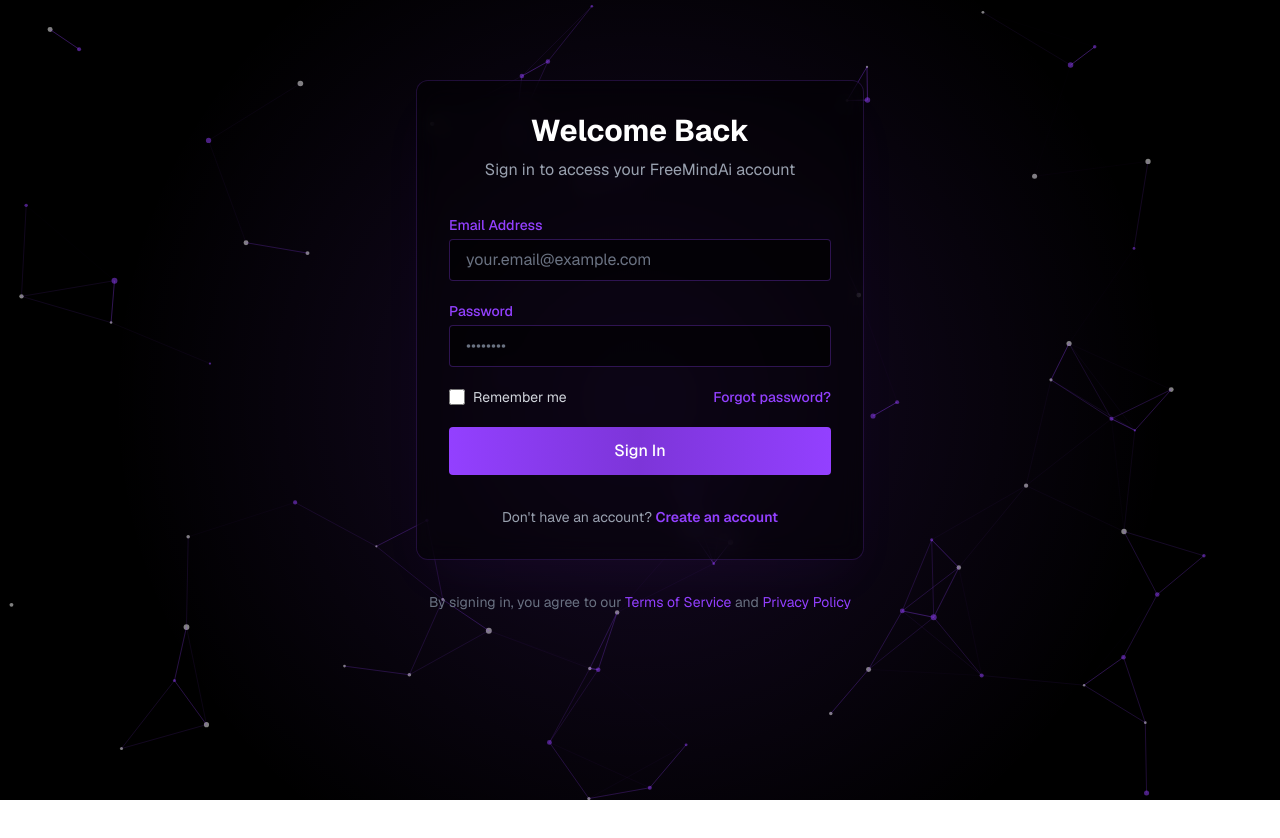
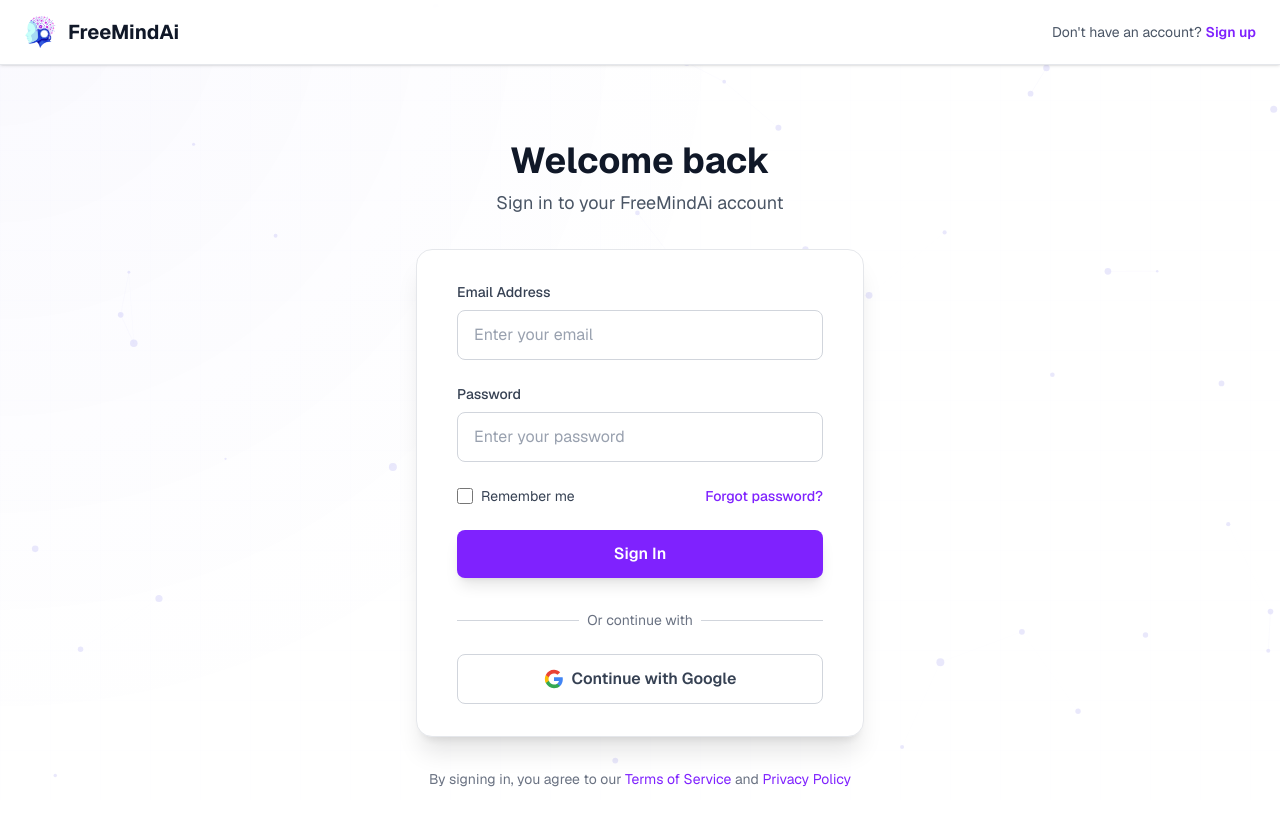
Before and after one commit to A-alok/free-mind-ai, a Next.js app: page /login in a window 1280 px wide. Shown: the top 838 px of the page. Before the commit the page ends 800 px from the top, so only its background shows below. Built offline with nearby package versions, Linux system fonts and the light colour scheme; no server answers.

Commit message:
changed login page

```diff
--- a/components/login.jsx
+++ b/components/login.jsx
@@ -1,32 +1,34 @@
 "use client";
 
 import Link from 'next/link';
+import Image from 'next/image';
 import { useRouter } from 'next/navigation';
 import { useState, useRef, useEffect } from 'react';
+import { motion } from 'framer-motion';
 import { useAuth } from '@/lib/contexts/AuthContext';
 
 const Input = ({ label, type, placeholder, value, onChange, error }) => (
     <div className="w-full">
-        <label className="block text-sm font-medium text-[#9340FF] mb-1">{label}</label>
+        <label className="block text-sm font-medium text-gray-700 mb-2">{label}</label>
         <input
             type={type}
-            className={`w-full px-3 sm:px-4 py-2 rounded border bg-black/60 text-white ${
-                error ? 'border-red-500' : 'border-[#9340FF]/30'
-            } focus:outline-none focus:ring-2 focus:ring-[#9340FF] focus:border-transparent text-sm sm:text-base placeholder-gray-500`}
+            className={`w-full px-4 py-3 rounded-lg border bg-white text-gray-900 ${
+                error ? 'border-red-500' : 'border-gray-300'
+            } focus:outline-none focus:ring-2 focus:ring-violet-600 focus:border-transparent text-sm sm:text-base placeholder-gray-400 transition-all`}
             placeholder={placeholder}
             value={value}
             onChange={onChange}
         />
-        {error && <p className="mt-1 text-sm text-red-400">{error}</p>}
+        {error && <p className="mt-2 text-sm text-red-500">{error}</p>}
     </div>
 );
 
 const Button = ({ children, variant = "primary", onClick, type = "button", disabled = false }) => {
-    const baseStyles = "w-full px-4 sm:px-6 py-2.5 sm:py-3 text-sm sm:text-base font-medium rounded transition-colors duration-200 flex items-center justify-center";
+    const baseStyles = "w-full px-6 py-3 text-base font-semibold rounded-lg transition-all duration-200 flex items-center justify-center";
     const variants = {
-        primary: "bg-gradient-to-r from-[#9340FF] via-[#7d35d9] to-[#9340FF] text-white hover:opacity-90 disabled:opacity-70",
-        google: "bg-black/40 text-white border border-[#9340FF]/30 hover:bg-[#9340FF]/20",
-        admin: "bg-gradient-to-r from-purple-600 via-purple-500 to-purple-700 text-white hover:opacity-90 disabled:opacity-70 mt-4"
+        primary: "bg-violet-600 text-white hover:bg-violet-700 disabled:opacity-70 shadow-lg hover:shadow-violet-600/30",
+        google: "bg-white text-gray-700 border border-gray-300 hover:bg-gray-50",
+        admin: "bg-violet-600 text-white hover:bg-violet-700 disabled:opacity-70 mt-4 shadow-lg"
     };
 
     return (
@@ -77,14 +79,14 @@
         resize();
 
         // Create particles
-        const particleCount = 80;
+        const particleCount = 50;
         const particles = Array.from({ length: particleCount }, () => ({
             x: Math.random() * width,
             y: Math.random() * height,
-            radius: Math.random() * 2 + 1,
-            color: Math.random() > 0.5 ? "rgba(147, 64, 255, 0.5)" : "rgba(255, 255, 255, 0.5)",
-            vx: (Math.random() - 0.5) * 0.5,
-            vy: (Math.random() - 0.5) * 0.5,
+            radius: Math.random() * 3 + 1,
+            color: "rgba(79, 70, 229, 0.6)",
+            vx: (Math.random() - 0.5) * 0.3,
+            vy: (Math.random() - 0.5) * 0.3,
             connected: [],
         }));
 
@@ -118,14 +120,14 @@
                         const dy = particle.y - otherParticle.y;
                         const distance = Math.sqrt(dx * dx + dy * dy);
 
-                        if (distance < 120) {
+                        if (distance < 100) {
                             particle.connected.push(j);
                             otherParticle.connected.push(i);
 
                             ctx.beginPath();
                             ctx.moveTo(particle.x, particle.y);
                             ctx.lineTo(otherParticle.x, otherParticle.y);
-                            ctx.strokeStyle = `rgba(147, 64, 255, ${1 - distance / 120})`;
+                            ctx.strokeStyle = `rgba(79, 70, 229, ${0.3 - distance / 400})`;
                             ctx.lineWidth = 0.5;
                             ctx.stroke();
                         }
@@ -202,35 +204,87 @@
     };
 
     return (
-        <div className="flex flex-col min-h-screen bg-black" ref={containerRef}>
-            {/* Particle Animation Background */}
-            <canvas ref={canvasRef} className="absolute inset-0 z-0 pointer-events-none" />
-
-            {/* Gradient Overlay */}
+        <div className="min-h-screen bg-white" ref={containerRef}>
+            {/* Background Effects */}
+            <div className="fixed inset-0 pointer-events-none">
+                {/* Animated gradient background */}
                 <div
-                className="absolute inset-0 bg-gradient-to-b from-black to-black/60 z-0"
+                    className="absolute inset-0 opacity-30"
                     style={{
-                    backgroundImage: `radial-gradient(circle at center, rgba(147,64,255,0.15) 0%, rgba(0,0,0,0) 70%)`,
-                    transform: `translate(${mousePosition.x}px, ${mousePosition.y}px)`,
+                        background: `radial-gradient(circle at ${mousePosition.x * 100}% ${mousePosition.y * 100}%, rgba(79, 70, 229, 0.1) 0%, transparent 50%)`,
                     }}
                 />
 
-            <section className="flex-grow relative py-12 md:py-20 z-10">
-                <div className="container mx-auto px-4 sm:px-6 relative">
-                    <div className="max-w-md mx-auto">
+                {/* Grid pattern */}
+                <div className="absolute inset-0 opacity-5"
+                    style={{
+                        backgroundImage: `
+                            linear-gradient(rgba(79, 70, 229, 0.1) 1px, transparent 1px),
+                            linear-gradient(90deg, rgba(79, 70, 229, 0.1) 1px, transparent 1px)
+                        `,
+                        backgroundSize: '50px 50px',
+                    }}
+                />
 
-
-                        <div className="bg-black/40 backdrop-blur-md p-8 rounded-xl shadow-2xl border border-[#9340FF]/20 shadow-[#9340FF]/5">
-                            <div className="text-center mb-8">
-                                <h2 className="text-3xl font-bold text-white mb-2">Welcome Back</h2>
-                                <p className="text-gray-400">Sign in to access your FreeMindAi account</p>
+                {/* Floating particles */}
+                <canvas ref={canvasRef} className="absolute inset-0 opacity-20" />
             </div>
 
-                            <form className="space-y-5" onSubmit={handleSubmit}>
+            {/* Header */}
+            <motion.header
+                className="relative z-50 bg-white/90 backdrop-blur-md border-b border-gray-200 shadow-sm"
+                initial={{ y: -50, opacity: 0 }}
+                animate={{ y: 0, opacity: 1 }}
+                transition={{ duration: 0.6 }}
+            >
+                <div className="max-w-7xl mx-auto px-6 py-4">
+                    <nav className="flex justify-between items-center">
+                        <Link href="/" className="flex items-center space-x-3">
+                            <Image
+                                src="/images/freemindlogo.png"
+                                alt="FreeMindAi Logo"
+                                width={32}
+                                height={32}
+                                className="object-contain"
+                            />
+                            <span className="text-xl font-bold text-gray-900">FreeMindAi</span>
+                        </Link>
+
+                        <div className="text-sm text-gray-600">
+                            Don't have an account?{' '}
+                            <Link href="/register" className="font-semibold text-violet-600 hover:text-violet-700">
+                                Sign up
+                            </Link>
+                        </div>
+                    </nav>
+                </div>
+            </motion.header>
+
+            <div className="relative z-10 flex flex-col justify-center min-h-screen py-12 sm:px-6 lg:px-8">
+                <motion.div
+                    className="sm:mx-auto sm:w-full sm:max-w-md"
+                    initial={{ opacity: 0, y: 30 }}
+                    animate={{ opacity: 1, y: 0 }}
+                    transition={{ duration: 0.8, delay: 0.2 }}
+                >
+                    <div className="text-center mb-8">
+                        <h2 className="text-4xl font-bold text-gray-900 mb-2">Welcome back</h2>
+                        <p className="text-lg text-gray-600">Sign in to your FreeMindAi account</p>
+                    </div>
+                </motion.div>
+
+                <motion.div
+                    className="sm:mx-auto sm:w-full sm:max-w-md"
+                    initial={{ opacity: 0, y: 40 }}
+                    animate={{ opacity: 1, y: 0 }}
+                    transition={{ duration: 0.8, delay: 0.4 }}
+                >
+                    <div className="bg-white py-8 px-8 shadow-xl rounded-2xl border border-gray-200 sm:px-10">
+                        <form className="space-y-6" onSubmit={handleSubmit}>
                             <Input
                                 label="Email Address"
                                 type="email"
-                                    placeholder="your.email@example.com"
+                                placeholder="Enter your email"
                                 value={formData.email}
                                 onChange={(e) => setFormData({...formData, email: e.target.value})}
                                 error={errors.email}
@@ -239,7 +293,7 @@
                             <Input
                                 label="Password"
                                 type="password"
-                                    placeholder="••••••••"
+                                placeholder="Enter your password"
                                 value={formData.password}
                                 onChange={(e) => setFormData({...formData, password: e.target.value})}
                                 error={errors.password}
@@ -251,69 +305,81 @@
                                         id="remember-me"
                                         name="remember-me"
                                         type="checkbox"
-                                            className="h-4 w-4 text-[#9340FF] focus:ring-[#9340FF] border-gray-700 bg-black/60 rounded"
+                                        className="h-4 w-4 text-violet-600 focus:ring-violet-600 border-gray-300 rounded"
                                     />
-                                        <label htmlFor="remember-me" className="ml-2 block text-sm text-gray-300">
+                                    <label htmlFor="remember-me" className="ml-2 block text-sm text-gray-700">
                                         Remember me
                                     </label>
                                 </div>
                                 <div className="text-sm">
-                                        <a href="#" className="font-medium text-[#9340FF] hover:text-[#7d35d9]">
+                                    <a href="#" className="font-medium text-violet-600 hover:text-violet-700">
                                         Forgot password?
                                     </a>
                                 </div>
                             </div>
 
+                            <motion.div
+                                whileHover={{ scale: 1.02 }}
+                                whileTap={{ scale: 0.98 }}
+                            >
                                 <Button type="submit" disabled={isLoading}>
                                     {isLoading ? 'Signing in...' : 'Sign In'}
                                 </Button>
+                            </motion.div>
 
                             {errors.submit && (
-                                    <div className="p-3 bg-red-900/40 text-red-400 text-sm rounded-md border border-red-500/50">
+                                <motion.div
+                                    className="p-3 bg-red-50 text-red-700 text-sm rounded-lg border border-red-200"
+                                    initial={{ opacity: 0, scale: 0.95 }}
+                                    animate={{ opacity: 1, scale: 1 }}
+                                    transition={{ duration: 0.3 }}
+                                >
                                     {errors.submit}
-                                    </div>
+                                </motion.div>
                             )}
                         </form>
 
-                            <p className="mt-8 text-center text-gray-400 text-sm">
-                                Don't have an account?{' '}
-                                <Link href="/register" className="font-semibold text-[#9340FF] hover:text-[#7d35d9]">
-                                    Create an account
-                                </Link>
-                            </p>
+                        <div className="mt-8">
+                            <div className="relative">
+                                <div className="absolute inset-0 flex items-center">
+                                    <div className="w-full border-t border-gray-300" />
+                                </div>
+                                <div className="relative flex justify-center text-sm">
+                                    <span className="px-2 bg-white text-gray-500">Or continue with</span>
+                                </div>
                             </div>
 
-                        <div className="mt-8 text-center">
-                            <p className="text-sm text-gray-500">
-                                By signing in, you agree to our{' '}
-                                <a href="#" className="text-[#9340FF] hover:underline">Terms of Service</a>{' '}
-                                and{' '}
-                                <a href="#" className="text-[#9340FF] hover:underline">Privacy Policy</a>
-                            </p>
+                            <div className="mt-6">
+                                <motion.div whileHover={{ scale: 1.02 }} whileTap={{ scale: 0.98 }}>
+                                    <Button variant="google">
+                                        <svg className="w-5 h-5 mr-2" viewBox="0 0 24 24">
+                                            <path fill="#4285F4" d="M22.56 12.25c0-.78-.07-1.53-.2-2.25H12v4.26h5.92c-.26 1.37-1.04 2.53-2.21 3.31v2.77h3.57c2.08-1.92 3.28-4.74 3.28-8.09z"/>
+                                            <path fill="#34A853" d="M12 23c2.97 0 5.46-.98 7.28-2.66l-3.57-2.77c-.98.66-2.23 1.06-3.71 1.06-2.86 0-5.29-1.93-6.16-4.53H2.18v2.84C3.99 20.53 7.7 23 12 23z"/>
+                                            <path fill="#FBBC05" d="M5.84 14.09c-.22-.66-.35-1.36-.35-2.09s.13-1.43.35-2.09V7.07H2.18C1.43 8.55 1 10.22 1 12s.43 3.45 1.18 4.93l2.85-2.22.81-.62z"/>
+                                            <path fill="#EA4335" d="M12 5.38c1.62 0 3.06.56 4.21 1.64l3.15-3.15C17.45 2.09 14.97 1 12 1 7.7 1 3.99 3.47 2.18 7.07l3.66 2.84c.87-2.6 3.3-4.53 6.16-4.53z"/>
+                                        </svg>
+                                        Continue with Google
+                                    </Button>
+                                </motion.div>
                             </div>
                         </div>
                     </div>
-            </section>
 
-            <style jsx>{`
-                @keyframes fadeIn {
-                  from { opacity: 0; }
-                  to { opacity: 1; }
-                }
-
-                @keyframes slideUp {
-                  from { opacity: 0; transform: translateY(20px); }
-                  to { opacity: 1; transform: translateY(0); }
-                }
-
-                .animate-fadeIn {
-                  animation: fadeIn 0.8s ease-out forwards;
-                }
-
-                .animate-slideUp {
-                  animation: slideUp 0.8s ease-out forwards;
-                }
-            `}</style>
+                    <motion.div
+                        className="mt-8 text-center"
+                        initial={{ opacity: 0 }}
+                        animate={{ opacity: 1 }}
+                        transition={{ duration: 0.8, delay: 0.8 }}
+                    >
+                        <p className="text-sm text-gray-500">
+                            By signing in, you agree to our{' '}
+                            <a href="#" className="text-violet-600 hover:text-violet-700 hover:underline">Terms of Service</a>{' '}
+                            and{' '}
+                            <a href="#" className="text-violet-600 hover:text-violet-700 hover:underline">Privacy Policy</a>
+                        </p>
+                    </motion.div>
+                </motion.div>
+            </div>
         </div>
     );
 }
```
Lines whose indentation alone changed are shown as unchanged.
